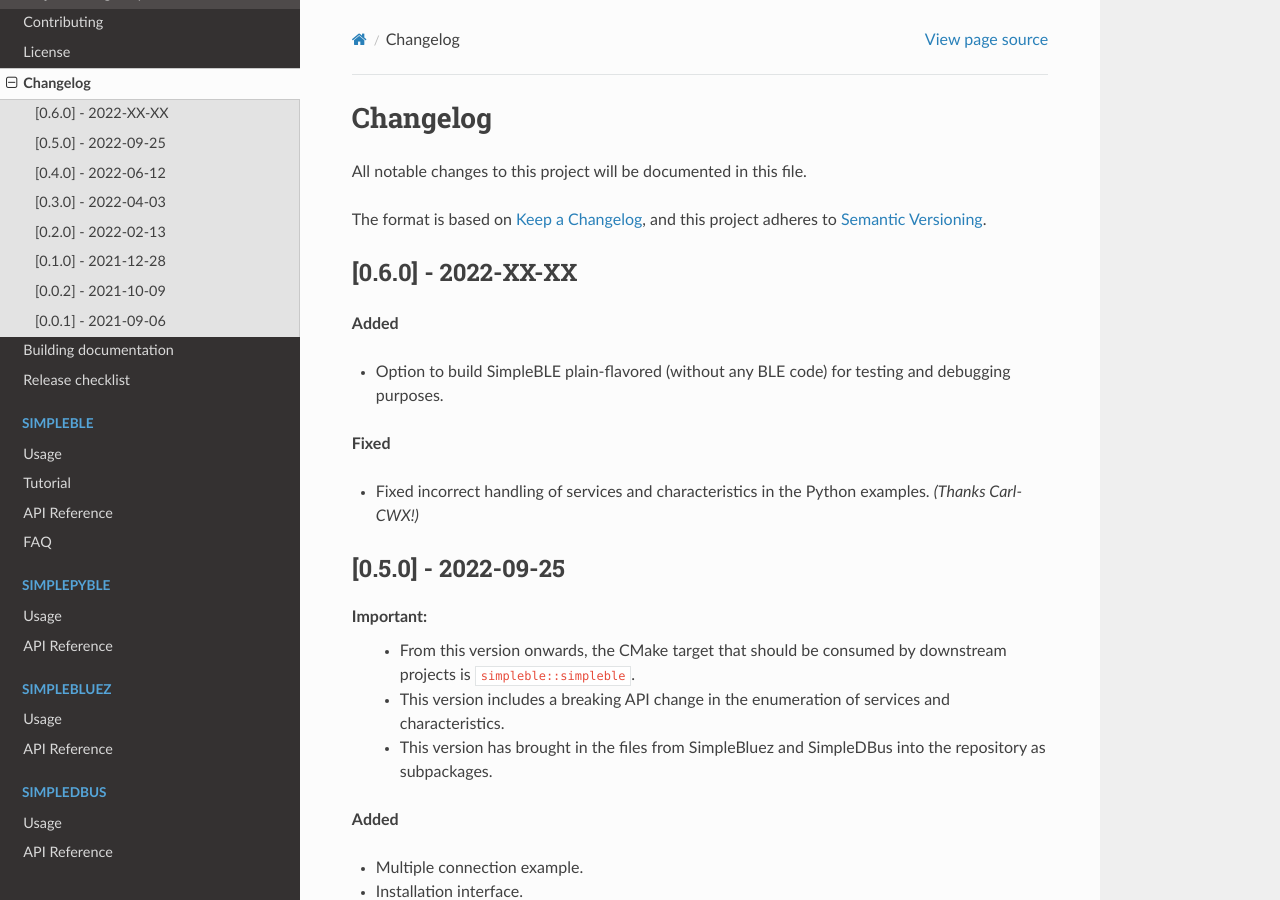
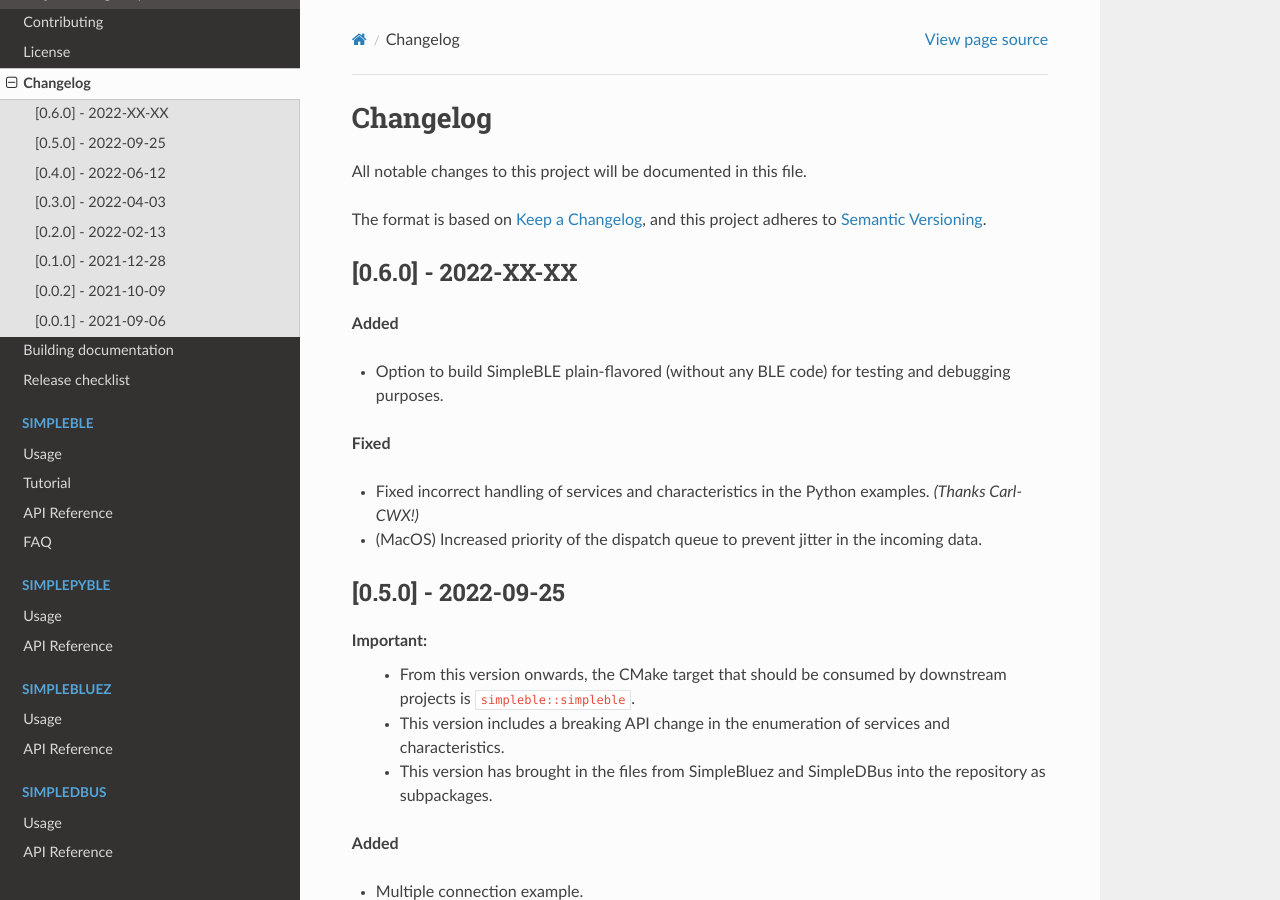
Before and after one commit to OpenBluetoothToolbox/SimpleBLE, a Sphinx documentation site: the page built from docs/changelog.rst, in a window 1280 px wide and 900 px high. Built offline with Sphinx 7.4.7 and the Read the Docs theme 2.0.0, drawn with Linux system fonts in a browser that asks for light colours.

Commit message:
(MacOS) Increased priority of the dispatch queue to prevent jitter in the incoming data.

```diff
--- a/docs/changelog.rst
+++ b/docs/changelog.rst
@@ -16,6 +16,7 @@ The format is based on `Keep a Changelog`_, and this project adheres to
 **Fixed**
 
 -  Fixed incorrect handling of services and characteristics in the Python examples. *(Thanks Carl-CWX!)*
+-  (MacOS) Increased priority of the dispatch queue to prevent jitter in the incoming data.
 
 
 [0.5.0] - 2022-09-25
```
Also changed, not shown: 1 other file.
